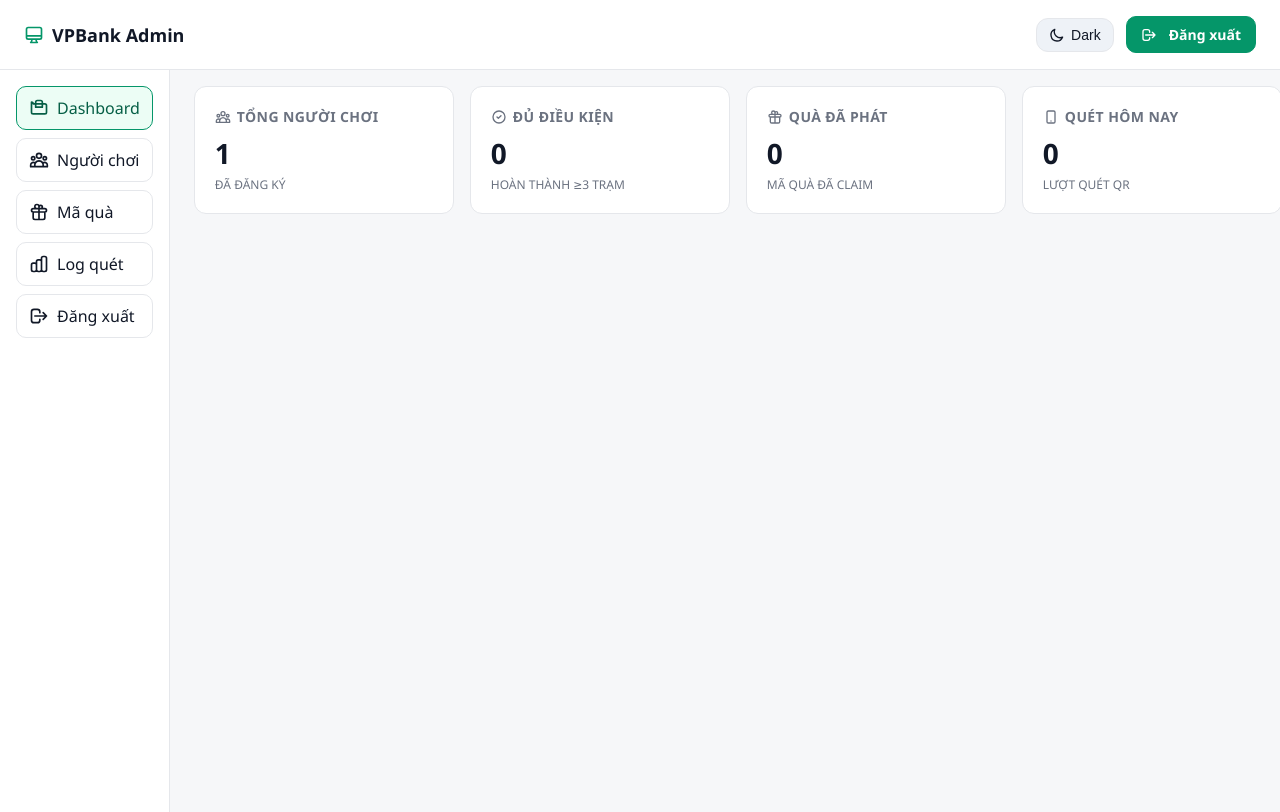
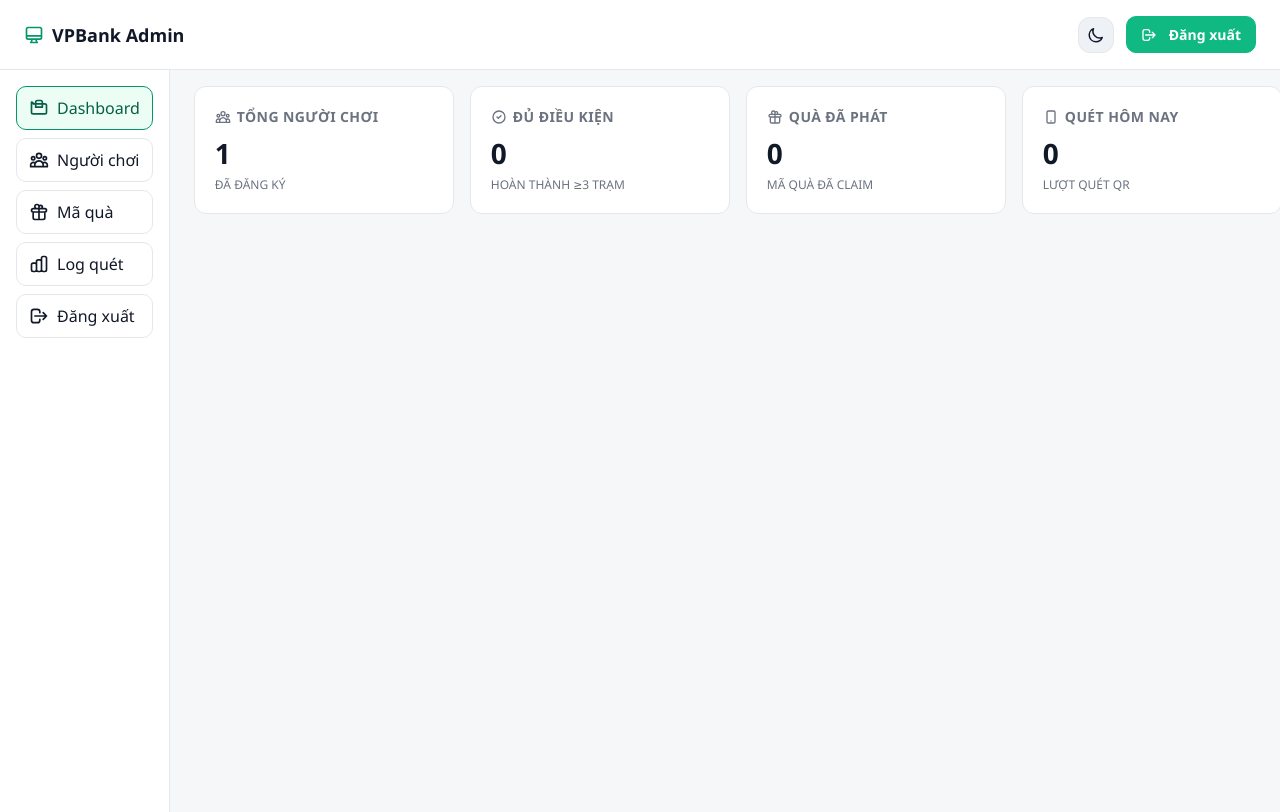
Before and after one commit to magnificodev/halovpbank2025, a PHP site: page /admin/index.php in a window 1280 px wide. Run offline with PHP 8.4, Linux system fonts and the light colour scheme; the visitor is signed in with stand-in values (Sample User, id 1); data comes from the database, SQL or seed files in the repository; data that the repository does not hold is empty; some libraries are stand-ins or nearby versions.

Commit message:
Admin dashboard: optimize topbar - icon-only theme toggle, use CSS variables for primary colors, consistent with login design

```diff
--- a/admin/index.php
+++ b/admin/index.php
@@ -20,16 +20,17 @@ $scansToday = $scansTodayResult ? (int)$scansTodayResult['c'] : 0;
     <title>Admin Dashboard</title>
     <script src="https://unpkg.com/heroicons@2.0.18/24/outline/index.js" type="module"></script>
     <style>
+        :root{--accent:#10b981;--accent-600:#059669}
         *{margin:0;padding:0;box-sizing:border-box}
         body{font-family:'Segoe UI',Tahoma,Geneva,Verdana,sans-serif;background:#f6f7f9;color:#111827;min-height:100vh}
         header{display:flex;justify-content:space-between;align-items:center;padding:16px 24px;background:#ffffff;border-bottom:1px solid #e5e7eb}
         .logo{font-size:18px;font-weight:700;color:#111827}
         .user-info{display:flex;align-items:center;gap:12px}
-        a{color:#059669;text-decoration:none}
-        a:hover{color:#10b981}
-        .toggle{padding:8px 12px;border-radius:12px;border:1px solid #e5e7eb;background:#eef2f7;color:#111827;cursor:pointer;display:flex;align-items:center;gap:6px;font-size:14px}
-        .logout-btn{padding:8px 14px;border-radius:10px;background:#059669;border:1px solid #059669;color:#fff;display:inline-flex;align-items:center;gap:6px;text-decoration:none;font-size:14px;font-weight:600}
-        .logout-btn:hover{background:#10b981}
+        a{color:var(--accent-600);text-decoration:none}
+        a:hover{color:var(--accent)}
+        .toggle{padding:8px;border-radius:12px;border:1px solid #e5e7eb;background:#eef2f7;color:#111827;cursor:pointer;display:flex;align-items:center;justify-content:center;width:36px;height:36px}
+        .logout-btn{padding:8px 14px;border-radius:10px;background:var(--accent);border:1px solid var(--accent);color:#fff;display:inline-flex;align-items:center;gap:6px;text-decoration:none;font-size:14px;font-weight:600}
+        .logout-btn:hover{background:var(--accent-600)}
         /* Layout with sidebar */
         .layout{display:flex;min-height:calc(100vh - 58px)}
         .sidebar{width:220px;background:#ffffff;border-right:1px solid #e5e7eb;padding:16px}
@@ -56,8 +57,8 @@ $scansToday = $scansTodayResult ? (int)$scansTodayResult['c'] : 0;
         body.dark a{color:#a7f3d0}
         body.dark a:hover{color:#34d399}
         body.dark .toggle{background:#0b1220;border-color:#1f2937;color:#e5e7eb}
-        body.dark .logout-btn{background:#065f46;border-color:#065f46}
-        body.dark .logout-btn:hover{background:#059669}
+        body.dark .logout-btn{background:var(--accent-600);border-color:var(--accent-600)}
+        body.dark .logout-btn:hover{background:var(--accent)}
         body.dark .sidebar{background:#0b1220;border-right:1px solid #1f2937}
         body.dark .nav-link{background:#0b1220;border-color:#1f2937;color:#e5e7eb}
         body.dark .nav-link:hover{background:#111827}
@@ -88,10 +89,9 @@ $scansToday = $scansTodayResult ? (int)$scansTodayResult['c'] : 0;
         </div>
         <div class="user-info">
             <button id="themeToggle" class="toggle">
-                <svg fill="none" stroke="currentColor" viewBox="0 0 24 24" style="width:16px;height:16px;">
+                <svg fill="none" stroke="currentColor" viewBox="0 0 24 24" style="width:20px;height:20px;">
                     <path stroke-linecap="round" stroke-linejoin="round" stroke-width="2" d="M20.354 15.354A9 9 0 018.646 3.646 9.003 9.003 0 0012 21a9.003 9.003 0 008.354-5.646z"></path>
                 </svg>
-                Dark
             </button>
             <a href="logout.php" class="logout-btn">
                 <svg fill="none" stroke="currentColor" viewBox="0 0 24 24" style="width:16px;height:16px;margin-right:6px;">
@@ -195,8 +195,8 @@ $scansToday = $scansTodayResult ? (int)$scansTodayResult['c'] : 0;
             function render(){
                 const isLight = document.body.classList.contains('light');
                 btn.innerHTML = isLight ?
-                    '<svg fill="none" stroke="currentColor" viewBox="0 0 24 24" style="width:16px;height:16px;"><path stroke-linecap="round" stroke-linejoin="round" stroke-width="2" d="M12 3v1m0 16v1m9-9h-1M4 12H3m15.364 6.364l-.707-.707M6.343 6.343l-.707-.707m12.728 0l-.707.707M6.343 17.657l-.707.707M16 12a4 4 0 11-8 0 4 4 0 018 0z"></path></svg> Light' :
-                    '<svg fill="none" stroke="currentColor" viewBox="0 0 24 24" style="width:16px;height:16px;"><path stroke-linecap="round" stroke-linejoin="round" stroke-width="2" d="M20.354 15.354A9 9 0 018.646 3.646 9.003 9.003 0 0012 21a9.003 9.003 0 008.354-5.646z"></path></svg> Dark';
+                    '<svg fill="none" stroke="currentColor" viewBox="0 0 24 24" style="width:20px;height:20px;"><path stroke-linecap="round" stroke-linejoin="round" stroke-width="2" d="M12 3v1m0 16v1m9-9h-1M4 12H3m15.364 6.364l-.707-.707M6.343 6.343l-.707-.707m12.728 0l-.707.707M6.343 17.657l-.707.707M16 12a4 4 0 11-8 0 4 4 0 018 0z"></path></svg>' :
+                    '<svg fill="none" stroke="currentColor" viewBox="0 0 24 24" style="width:20px;height:20px;"><path stroke-linecap="round" stroke-linejoin="round" stroke-width="2" d="M20.354 15.354A9 9 0 018.646 3.646 9.003 9.003 0 0012 21a9.003 9.003 0 008.354-5.646z"></path></svg>';
             }
             render();
             btn.addEventListener('click',()=>{
```
